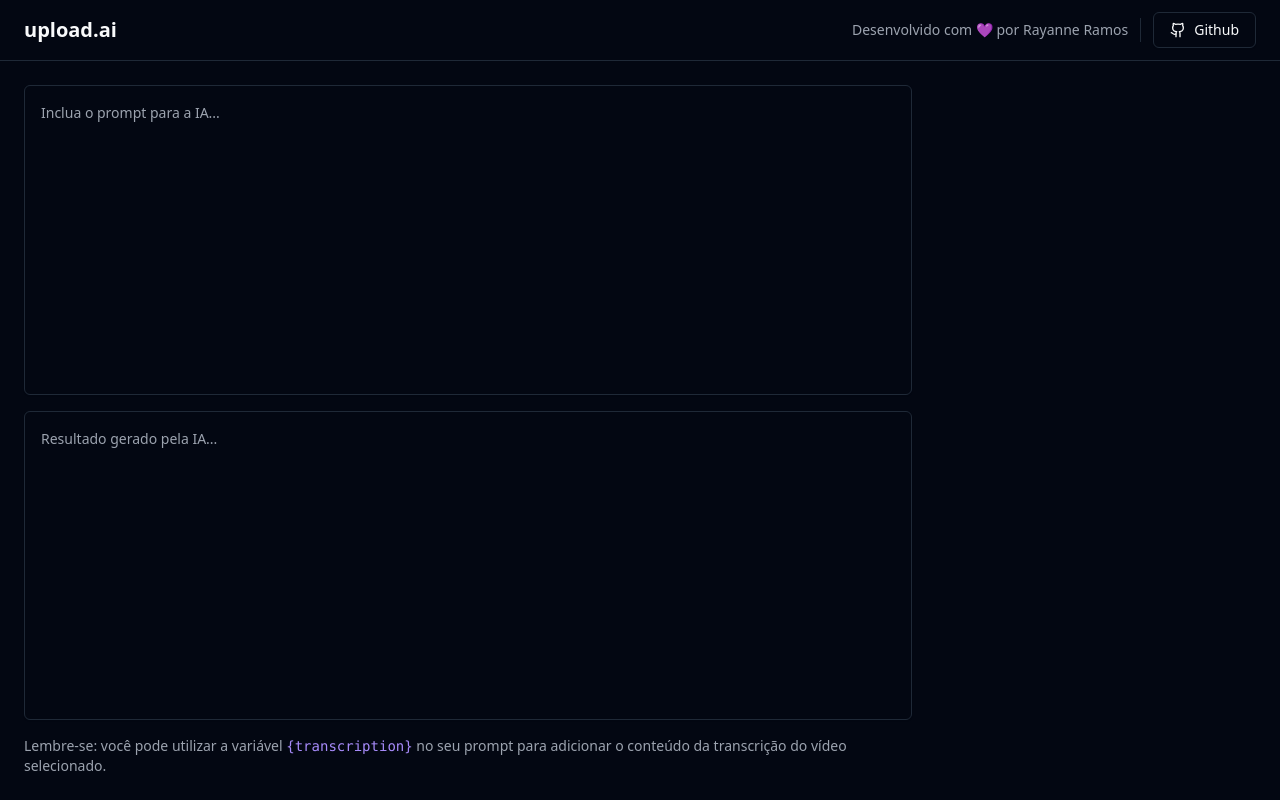
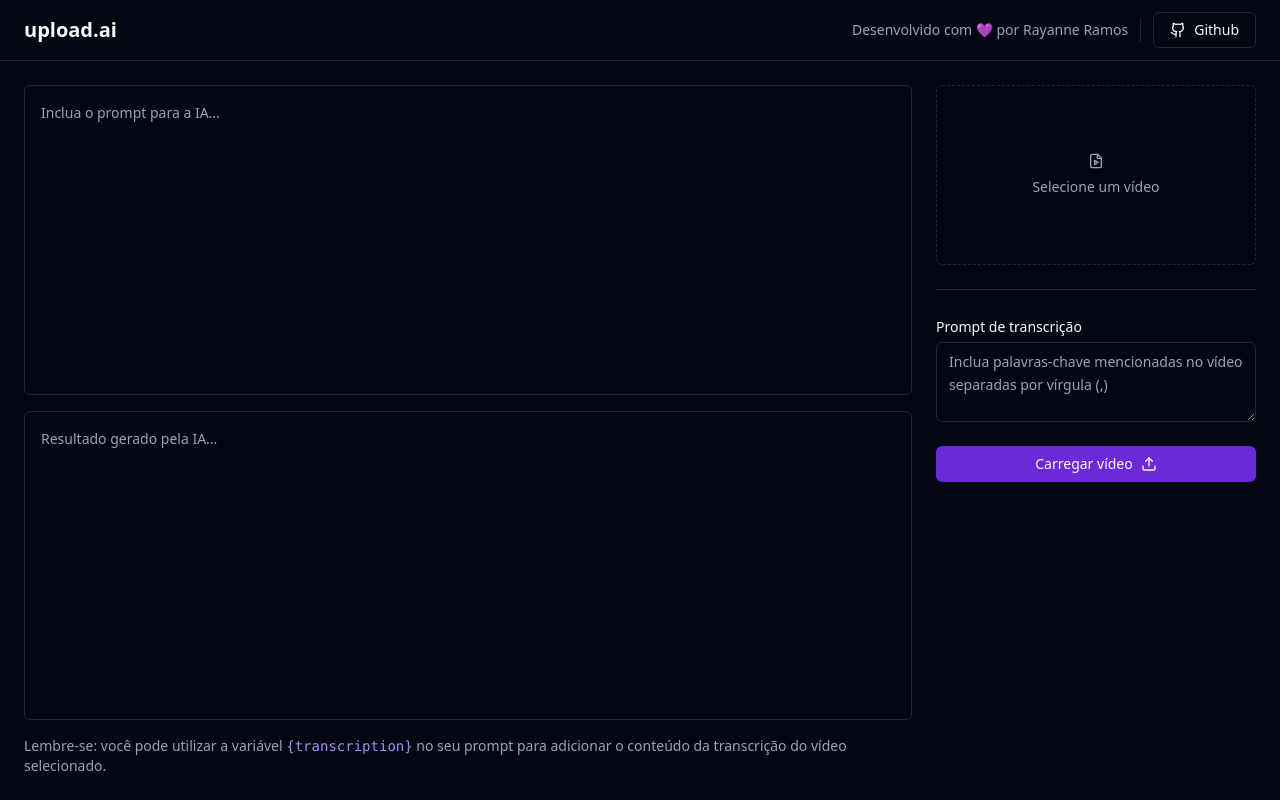
Before and after one commit to RayanneRamos/upload-ai-web, a React (Vite) app: page / in a window 1280 px wide. Built offline with nearby package versions, Linux system fonts and the light colour scheme.

Commit message:
criando o form de carregar vídeo

```diff
--- a/package.json
+++ b/package.json
@@ -11,6 +11,7 @@
   },
   "dependencies": {
     "@radix-ui/react-icons": "^1.3.0",
+    "@radix-ui/react-label": "^2.0.2",
     "@radix-ui/react-separator": "^1.0.3",
     "@radix-ui/react-slot": "^1.0.2",
     "class-variance-authority": "^0.7.0",
--- a/src/App.tsx
+++ b/src/App.tsx
@@ -1,7 +1,8 @@
 import { Button } from "./components/ui/button";
-import { Github } from "lucide-react";
+import { FileVideo, Github, Upload } from "lucide-react";
 import { Separator } from "./components/ui/separator";
 import { Textarea } from "./components/ui/textarea";
+import { Label } from "./components/ui/label";
 
 export function App() {
   return (
@@ -39,7 +40,39 @@
             selecionado.
           </p>
         </div>
-        <aside className="w-80"></aside>
+        <aside className="w-80 space-y-6">
+          <form className="space-y-6">
+            <label
+              htmlFor="video"
+              className="border flex rounded-md aspect-video cursor-pointer border-dashed text-sm flex-col gap-2 items-center justify-center text-muted-foreground hover:bg-primary/5"
+            >
+              <FileVideo className="w-4 h-4" />
+              Selecione um vídeo
+            </label>
+            <input
+              type="file"
+              id="video"
+              accept="video/mp4"
+              className="sr-only"
+            />
+            <Separator />
+            <div className="space-y-1">
+              <Label htmlFor="transcription_prompt">
+                Prompt de transcrição
+              </Label>
+              <Textarea
+                id="transcription_prompt"
+                className="min-h-20 leading-relaxed"
+                placeholder="Inclua palavras-chave mencionadas no vídeo separadas por vírgula (,)"
+              />
+            </div>
+            <Button type="submit" className="w-full">
+              Carregar vídeo
+              <Upload className="w-4 h-4 ml-2" />
+            </Button>
+          </form>
+          <form></form>
+        </aside>
       </main>
     </div>
   );
--- /dev/null
+++ b/src/components/ui/label.tsx
@@ -0,0 +1,24 @@
+import * as React from "react"
+import * as LabelPrimitive from "@radix-ui/react-label"
+import { cva, type VariantProps } from "class-variance-authority"
+
+import { cn } from "@/lib/utils"
+
+const labelVariants = cva(
+  "text-sm font-medium leading-none peer-disabled:cursor-not-allowed peer-disabled:opacity-70"
+)
+
+const Label = React.forwardRef<
+  React.ElementRef<typeof LabelPrimitive.Root>,
+  React.ComponentPropsWithoutRef<typeof LabelPrimitive.Root> &
+    VariantProps<typeof labelVariants>
+>(({ className, ...props }, ref) => (
+  <LabelPrimitive.Root
+    ref={ref}
+    className={cn(labelVariants(), className)}
+    {...props}
+  />
+))
+Label.displayName = LabelPrimitive.Root.displayName
+
+export { Label }
```
Also changed, not shown: 1 other file (tests, documents, lock files or other folders).
